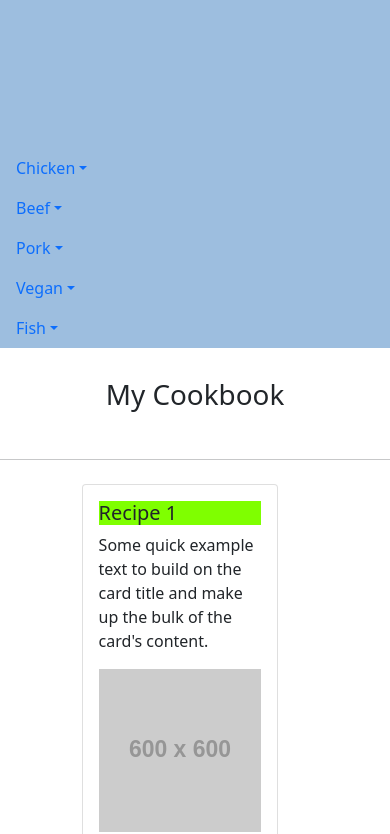
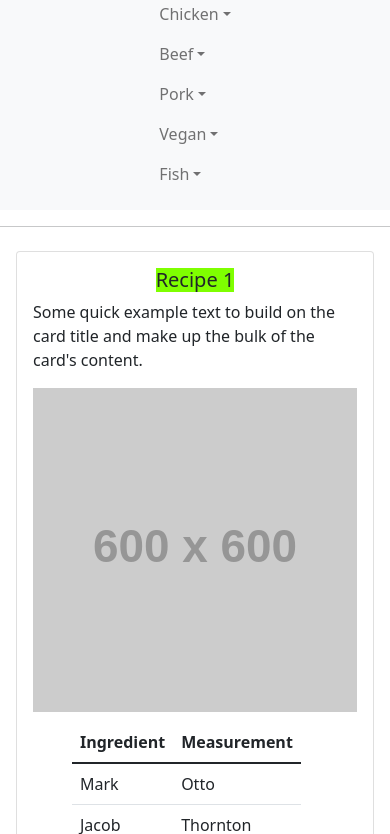
Before and after one commit to JNpudschun/cookbook, a plain HTML site: page index.html in a window 390 px wide. Shown: the part 52-886 px from the top of the page. Drawn offline with nearby package versions, Linux system fonts and the light colour scheme; placeholder pictures from the web are drawn by us.

Commit message:
changing navbar to top

```diff
--- a/index.html
+++ b/index.html
@@ -11,9 +11,18 @@
     <link href="style.css" rel="stylesheet">
     <script src="javascript.js"></script>
     <title>Cookbook</title>
-    <ul class="nav flex-column">
+    <nav class="navbar navbar-expand-lg navbar-light bg-light">
+        <div>
+            <a class="navbar-brand" href="#">My Cookbook</a>
+        </div>
+        <!-- <button class="navbar-toggler" type="button" data-toggle="collapse" data-target="#navbarNavDropdown" aria-controls="navbarNavDropdown" aria-expanded="false" aria-label="Toggle navigation">
+          <span class="navbar-toggler-icon"></span>
+        </button> -->
+        <div class="navbar" id="navbarNavDropdown">
+            <ul class="navbar-nav">
                 <li class="nav-item dropdown">
-            <a class="nav-link dropdown-toggle" data-bs-toggle="dropdown" href="#" role="button" aria-expanded="false">Chicken</a>
+                    <a class="nav-link dropdown-toggle" data-bs-toggle="dropdown" href="#" role="button" aria-haspopup="true" aria-expanded="false">Chicken</a>
+
                     <ul class="dropdown-menu">
                         <li><a class="dropdown-item" href="#recipe1">Recipe 1</a></li>
                         <li><a class="dropdown-item" href="#recipe3">Recipe 3</a></li>
@@ -44,15 +53,17 @@
                     </ul>
                 </li>
             </ul>
+        </div>
+    </nav>
 
 </head>
 <body>
-    <h1 id="title">My Cookbook</h1><br>
+    <!-- <h1 id="title">My Cookbook</h1><br> -->
     <hr>
     <ul class="list-group list-group-flush" id="recipe-list">
         <li class="list-group-item">
             <div class="recipe" id="recipe1">
-                <div class="card" style="width: 60%;">
+                <div class="card" style="width: 100%;">
                     <div class="card-body">
                         <h5 class="card-title">Recipe 1</h5>
                         <p class="card-text">
@@ -96,7 +107,7 @@
             </div>
         </li>
         <li class="list-group-item"> <div class="recipe" id="recipe2">
-            <div class="card" style="width: 60%;">
+            <div class="card" style="width: 100%;">
                 <div class="card-body">
                     <h5 class="card-title">Recipe 2</h5>
                     <p class="card-text">
@@ -108,7 +119,7 @@
                             <div class="text">Recipe 2</div>
                         </div>
                     </div>
-                    <table class="table">
+                    <table class="table-responsive">
                         <thead>
                         <tr>
                             <th scope="col">Ingredient</th>
@@ -138,7 +149,7 @@
         </li>
         <li class="list-group-item">
             <div class="recipe" id="recipe3">
-                <div class="card" style="width: 60%;">
+                <div class="card" style="width: 100%;">
                     <div class="card-body">
                         <h5 class="card-title">Recipe 3</h5>
                         <p class="card-text">
@@ -150,7 +161,7 @@
                                 <div class="text">Recipe 3</div>
                             </div>
                         </div>
-                        <table class="table">
+                        <table class="table-responsive">
                             <thead>
                             <tr>
                                 <th scope="col">Ingredient</th>
@@ -181,7 +192,7 @@
         </li>
         <li class="list-group-item">
             <div class="recipe" id="recipe4">
-                <div class="card" style="width: 60%;">
+                <div class="card" style="width: 100%;">
                     <div class="card-body">
                         <h5 class="card-title">Recipe 4</h5>
                         <p class="card-text">
@@ -193,7 +204,7 @@
                                 <div class="text">Recipe 4</div>
                             </div>
                         </div>
-                        <table class="table">
+                        <table class="table-responsive">
                             <thead>
                             <tr>
                                 <th scope="col">Ingredient</th>
@@ -224,7 +235,7 @@
         </li>
         <li class="list-group-item">
             <div class="recipe" id="recipe5">
-                <div class="card" style="width: 60%;">
+                <div class="card" style="width: 100%;">
                     <div class="card-body">
                         <h5 class="card-title">Recipe 5</h5>
                         <p class="card-text">
@@ -236,7 +247,7 @@
                                 <div class="text">Recipe 5</div>
                             </div>
                         </div>
-                        <table class="table">
+                        <table class="table-responsive">
                             <thead>
                             <tr>
                                 <th scope="col">Ingredient</th>
--- a/style.css
+++ b/style.css
@@ -12,18 +12,19 @@
     align-items: center;
     margin-bottom: 10px;
 }
-.nav{
-    height: 100%; /* Full-height: remove this if you want "auto" height */
-    width: 160px; /* Set the width of the sidebar */
-    position: fixed; /* Fixed Sidebar (stay in place on scroll) */
-    z-index: 1; /* Stay on top */
-    top: 0; /* Stay at the top */
-    left: 0;
-    background-color: rgb(157, 190, 223);
-    overflow-x: hidden; /* Disable horizontal scroll */
-    padding-top: 200px;
+.navbar  {
+
+  display:flex;
+  flex-direction: row;
+  justify-content: center;
+
+  width: 100%;
 
 }
+.navbar-brand{
+  align-self: flex-start;
+}
+
 #title{
     margin-left: 200px;
 }
@@ -68,10 +69,8 @@
   justify-content: center;
   align-items: center;
 }
-@media only screen and (max-width: 400px ) {
-  .nav{
+/* @media only screen and (max-width: 400px ) {
 
-  }
   #recipe-list{
     width: 360px;
   }
@@ -87,18 +86,21 @@
   .shareButton {
     margin-top: 20px;
   }
-  .nav a {
-    text-align: center;
-    float: none;
-  }
 
 
+
+} */
+#recipe-list{
+  display: flex;
+  flex-direction: column;
+  align-items: center;
+  justify-content: center;
+
 }
-@media only screen and (max-width: 790px ) {
-  .nav{
-    width: 100%;
-    height: auto;
-    position: relative;
+@media only screen and (max-width: 576px ) {
+  .navbar{
+    flex-direction: column;
+    width: auto;
   }
   #title{
     margin-left:0;
@@ -109,7 +111,6 @@
   .shareButton {
     margin-top: 20px;
   }
-  .nav a {float: left;}
-  div.content {margin-left: 0;}
-
-}
+  #recipelist{
+    align-items: flex-end;
+  }
```
Lines whose indentation alone changed are shown as unchanged.
